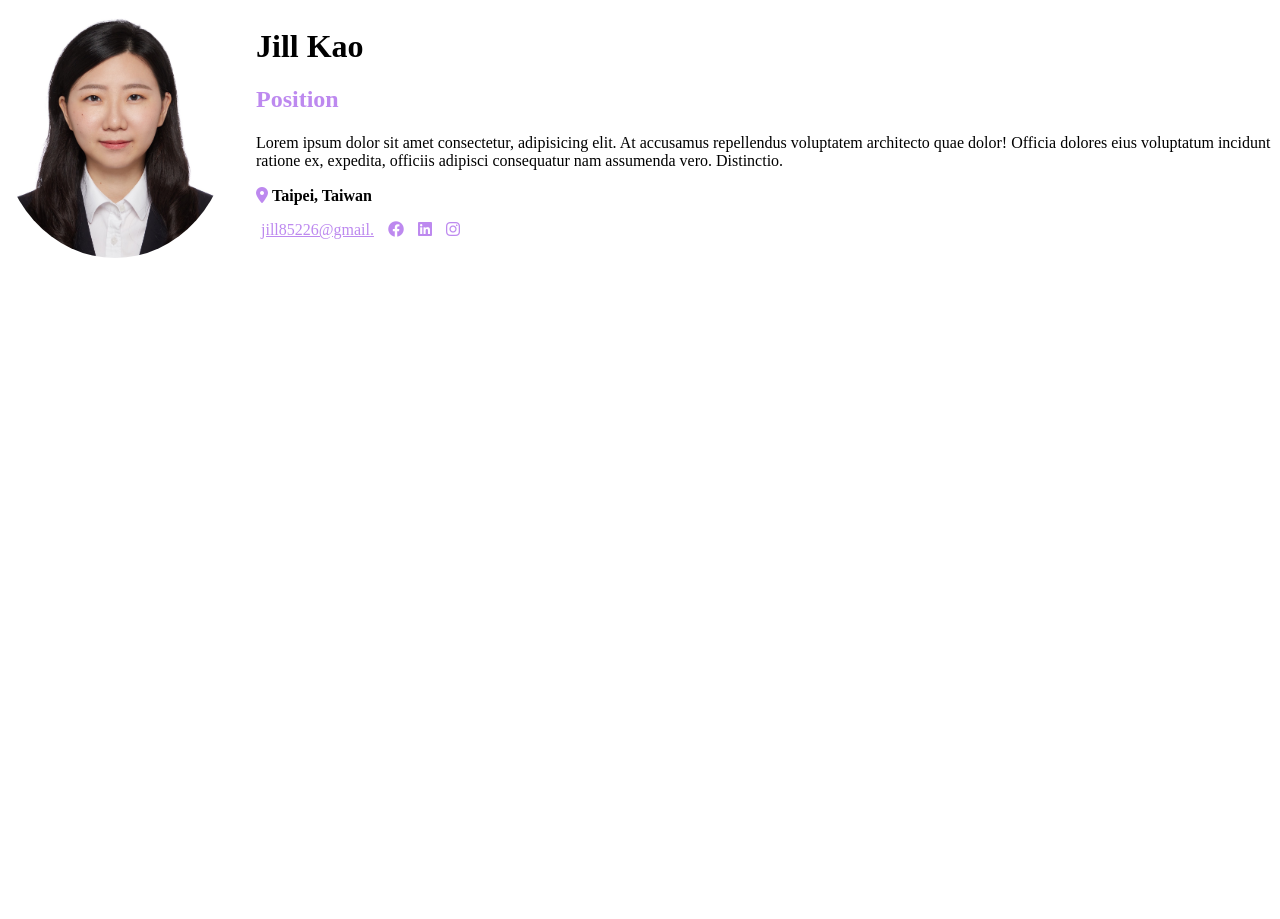
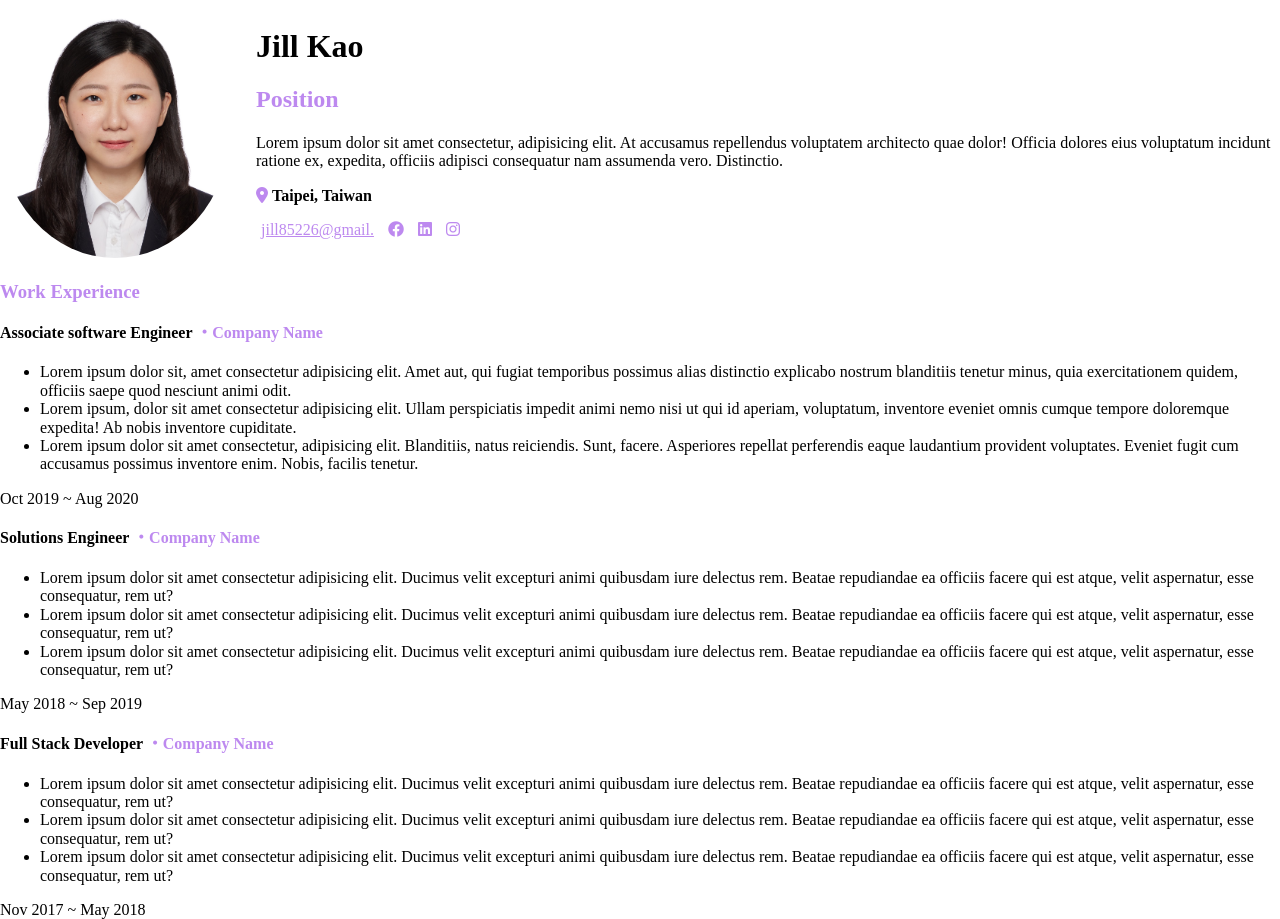
Before and after one commit to jilliscute/jilliscutee.github.io, a plain HTML site: page CVLAB/index.html in a window 1280 px wide. Before the commit the page ends 800 px from the top, so only its background shows below. Drawn offline with Linux system fonts and the light colour scheme.

Commit message:
add work experience

```diff
--- a/CVLAB/index.html
+++ b/CVLAB/index.html
@@ -51,6 +51,52 @@
             </div>
         </div>
     </section>
+    <section class="experience-block">
+            <h3 class="primary title">Work Experience</h3>
+            <div class="experience-item">
+                <h4>Associate software Engineer <span class="primary">・Company Name</span> </h4>
+                <ul>
+                    <li>Lorem ipsum dolor sit, amet consectetur adipisicing elit. Amet aut, qui fugiat temporibus possimus alias distinctio explicabo nostrum blanditiis tenetur minus, quia exercitationem quidem, officiis saepe quod nesciunt animi odit.
+                    </li>
+                    <li>Lorem ipsum, dolor sit amet consectetur adipisicing elit. Ullam perspiciatis impedit animi nemo nisi ut qui id aperiam, voluptatum, inventore eveniet omnis cumque tempore doloremque expedita! Ab nobis inventore cupiditate.
+                    </li>
+                    <li>Lorem ipsum dolor sit amet consectetur, adipisicing elit. Blanditiis, natus reiciendis. Sunt, facere. Asperiores repellat perferendis eaque laudantium provident voluptates. Eveniet fugit cum accusamus possimus inventore enim. Nobis, facilis tenetur.
+                    </li>
+                </ul>
+                <div class="secondary">Oct 2019 ~ Aug 2020</div>
+            </div>
+            <div class="experience-item">
+                <h4>Solutions Engineer <span class="primary">・Company Name</span> </h4>
+                <ul>
+                    <li>Lorem ipsum dolor sit amet consectetur adipisicing elit. Ducimus velit excepturi animi quibusdam
+                        iure delectus rem. Beatae repudiandae ea officiis facere qui est atque, velit aspernatur, esse
+                        consequatur, rem ut?</li>
+                    <li>Lorem ipsum dolor sit amet consectetur adipisicing elit. Ducimus velit excepturi animi quibusdam
+                        iure delectus rem. Beatae repudiandae ea officiis facere qui est atque, velit aspernatur, esse
+                        consequatur, rem ut?</li>
+                    <li>Lorem ipsum dolor sit amet consectetur adipisicing elit. Ducimus velit excepturi animi quibusdam
+                        iure delectus rem. Beatae repudiandae ea officiis facere qui est atque, velit aspernatur, esse
+                        consequatur, rem ut?</li>
+                </ul>
+                <div class="secondary">May 2018 ~ Sep 2019</div>
+            </div>
+            <div class="experience-item">
+                <h4>Full Stack Developer <span class="primary">・Company Name</span> </h4>
+                <ul>
+                    <li>Lorem ipsum dolor sit amet consectetur adipisicing elit. Ducimus velit excepturi animi quibusdam
+                        iure delectus rem. Beatae repudiandae ea officiis facere qui est atque, velit aspernatur, esse
+                        consequatur, rem ut?</li>
+                    <li>Lorem ipsum dolor sit amet consectetur adipisicing elit. Ducimus velit excepturi animi quibusdam
+                        iure delectus rem. Beatae repudiandae ea officiis facere qui est atque, velit aspernatur, esse
+                        consequatur, rem ut?</li>
+                    <li>Lorem ipsum dolor sit amet consectetur adipisicing elit. Ducimus velit excepturi animi quibusdam
+                        iure delectus rem. Beatae repudiandae ea officiis facere qui est atque, velit aspernatur, esse
+                        consequatur, rem ut?</li>
+                </ul>
+                <div class="secondary">Nov 2017 ~ May 2018</div>
+            </div>
+        </section>
+
 </body>
 
 </html>
```
